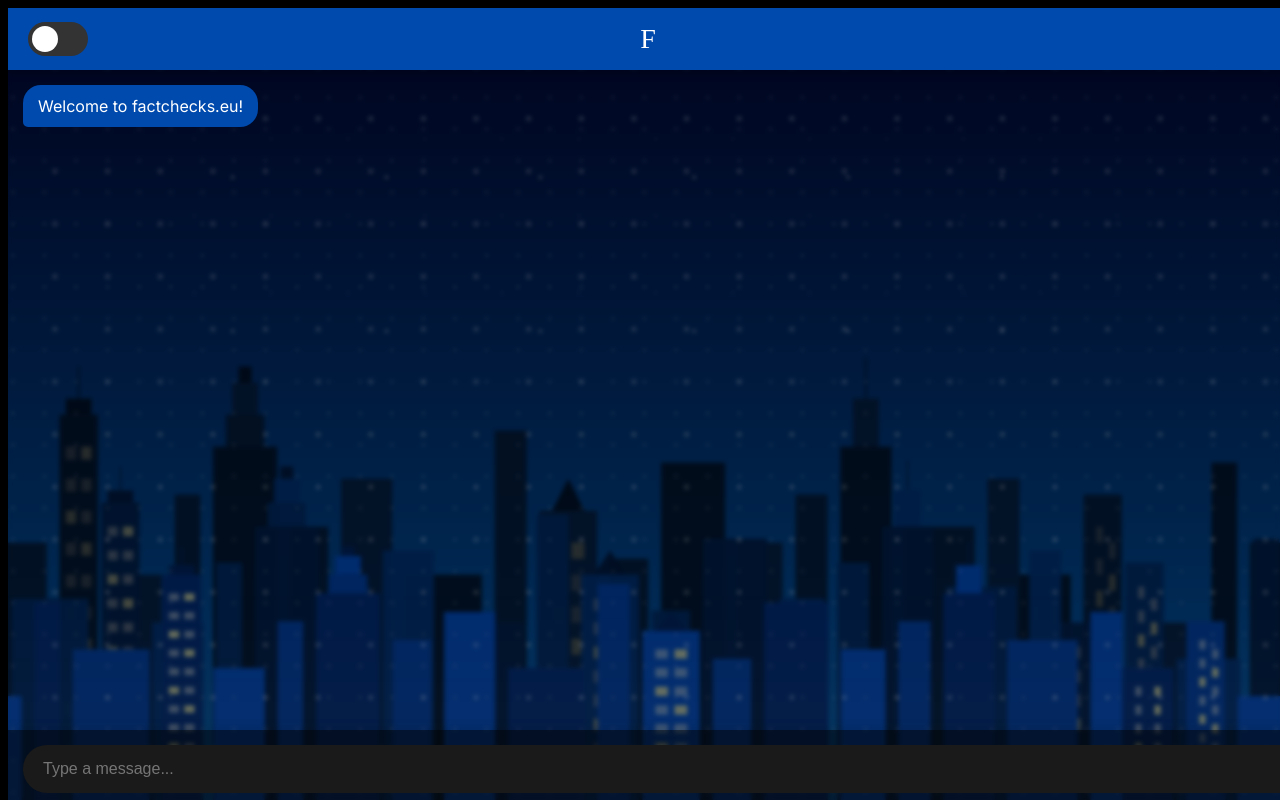
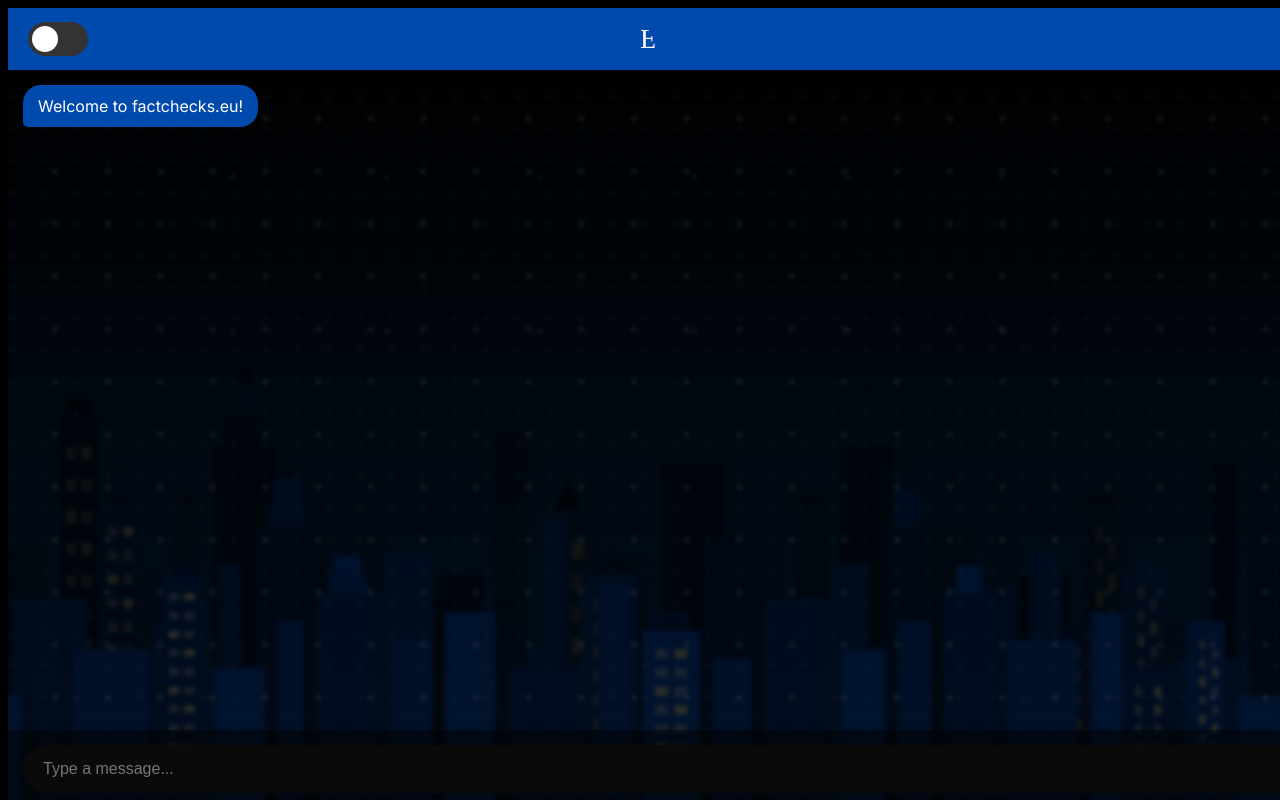
Before and after one commit to alexandrufactchecks/f-chat-app-next, a Next.js app: page / in a window 1280 px wide. Built offline with nearby package versions, Linux system fonts and the light colour scheme; a web font is replaced by a local one.

Commit message:
Invert F logo and make background darker

```diff
--- a/src/app/globals.css
+++ b/src/app/globals.css
@@ -7,8 +7,8 @@
   /* Dark Theme (Default) */
   --bg-color: #000000;
   --header-bg: #004AAD;
-  --input-bg: #1a1a1a;
-  --container-bg: #111111;
+  --input-bg: #0a0a0a;
+  --container-bg: #0a0a0a;
   --text-color: #ffffff;
   --sent-message-bg: #333333;
   --received-message-bg: #004AAD;
--- a/src/components/chat/AnimatedBackground.module.css
+++ b/src/components/chat/AnimatedBackground.module.css
@@ -7,7 +7,7 @@
   height: 100%;
   z-index: -1;
   overflow: hidden;
-  background: linear-gradient(to bottom, #000428, #004e92);
+  background: linear-gradient(to bottom, #000000, #001e3c);
   perspective: 1000px;
   transform-style: preserve-3d;
 }
@@ -21,7 +21,7 @@
   background-image: url('/images/city-skyline.svg');
   background-repeat: repeat-x;
   background-size: 33.33% 100%;
-  filter: brightness(0.3) saturate(0.8);
+  filter: brightness(0.2) saturate(0.8);
   animation: moveSkyline 180s linear infinite;
   opacity: 0.9;
   transform: translateZ(-200px) scale(1.2);
@@ -36,7 +36,7 @@
   background-image: url('/images/city-skyline.svg');
   background-repeat: repeat-x;
   background-size: 33.33% 100%;
-  filter: brightness(0.5) saturate(1);
+  filter: brightness(0.3) saturate(1);
   animation: moveSkylineFast 90s linear infinite;
   opacity: 0.95;
   transform: translateZ(-100px) scale(1.1);
@@ -51,7 +51,7 @@
   background-image: url('/images/city-skyline.svg');
   background-repeat: repeat-x;
   background-size: 33.33% 100%;
-  filter: brightness(0.7) saturate(1.2);
+  filter: brightness(0.4) saturate(1.2);
   animation: moveSkylineClosest 60s linear infinite;
   opacity: 1;
   transform: translateZ(0) scale(1);
@@ -97,7 +97,7 @@
   width: 300%;
   height: 30%;
   background: linear-gradient(to top,
-      rgba(255, 255, 255, 0.05) 0%,
+      rgba(255, 255, 255, 0.03) 0%,
       transparent 100%);
   filter: blur(3px);
   animation: moveFog 30s linear infinite;
@@ -113,7 +113,7 @@
   width: 100%;
   height: 100%;
   backdrop-filter: blur(2px);
-  background: rgba(0, 0, 0, 0.3);
+  background: rgba(0, 0, 0, 0.5);
   pointer-events: none;
 }
 
--- a/src/components/chat/ChatHeader.module.css
+++ b/src/components/chat/ChatHeader.module.css
@@ -16,6 +16,7 @@
   font-size: 28px;
   color: white;
   text-align: center;
+  transform: scaleY(-1); /* Invert the F logo vertically */
 }
 
 /* Mobile Responsiveness */
--- a/src/components/loading/LoadingScreen.module.css
+++ b/src/components/loading/LoadingScreen.module.css
@@ -8,7 +8,7 @@
   flex-direction: column;
   justify-content: center;
   align-items: center;
-  background: linear-gradient(to bottom, #000428, #004e92);
+  background: linear-gradient(to bottom, #000000, #001e3c);
   z-index: 100;
   transition: opacity 0.5s ease, visibility 0.5s;
 }
@@ -29,19 +29,20 @@
   color: white;
   text-align: center;
   animation: pulse 2s infinite;
+  transform: scaleY(-1);
 }
 
 @keyframes pulse {
   0% {
-    transform: scale(1);
+    transform: scaleY(-1) scale(1);
     opacity: 1;
   }
   50% {
-    transform: scale(1.1);
+    transform: scaleY(-1) scale(1.1);
     opacity: 0.8;
   }
   100% {
-    transform: scale(1);
+    transform: scaleY(-1) scale(1);
     opacity: 1;
   }
 }
```
